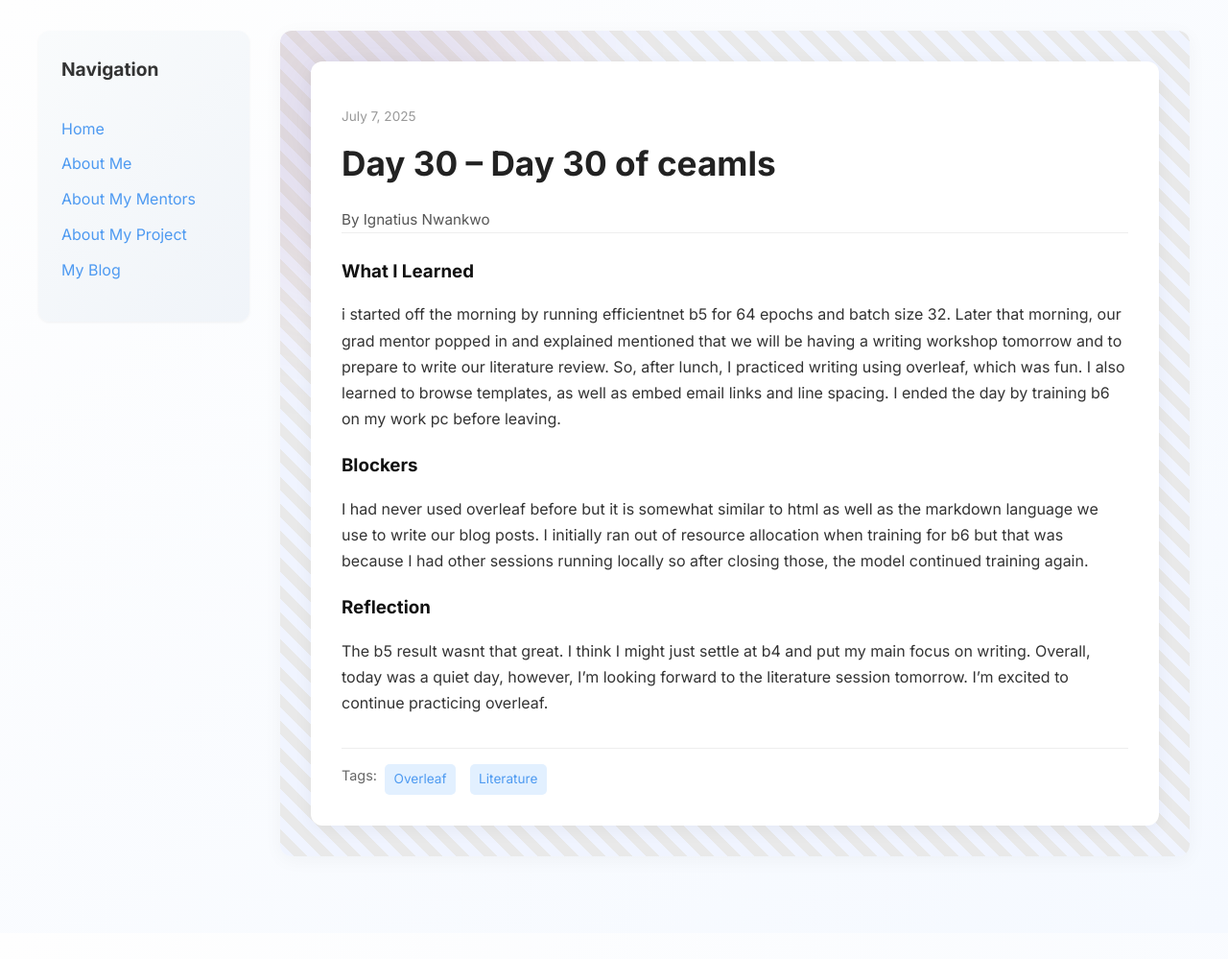
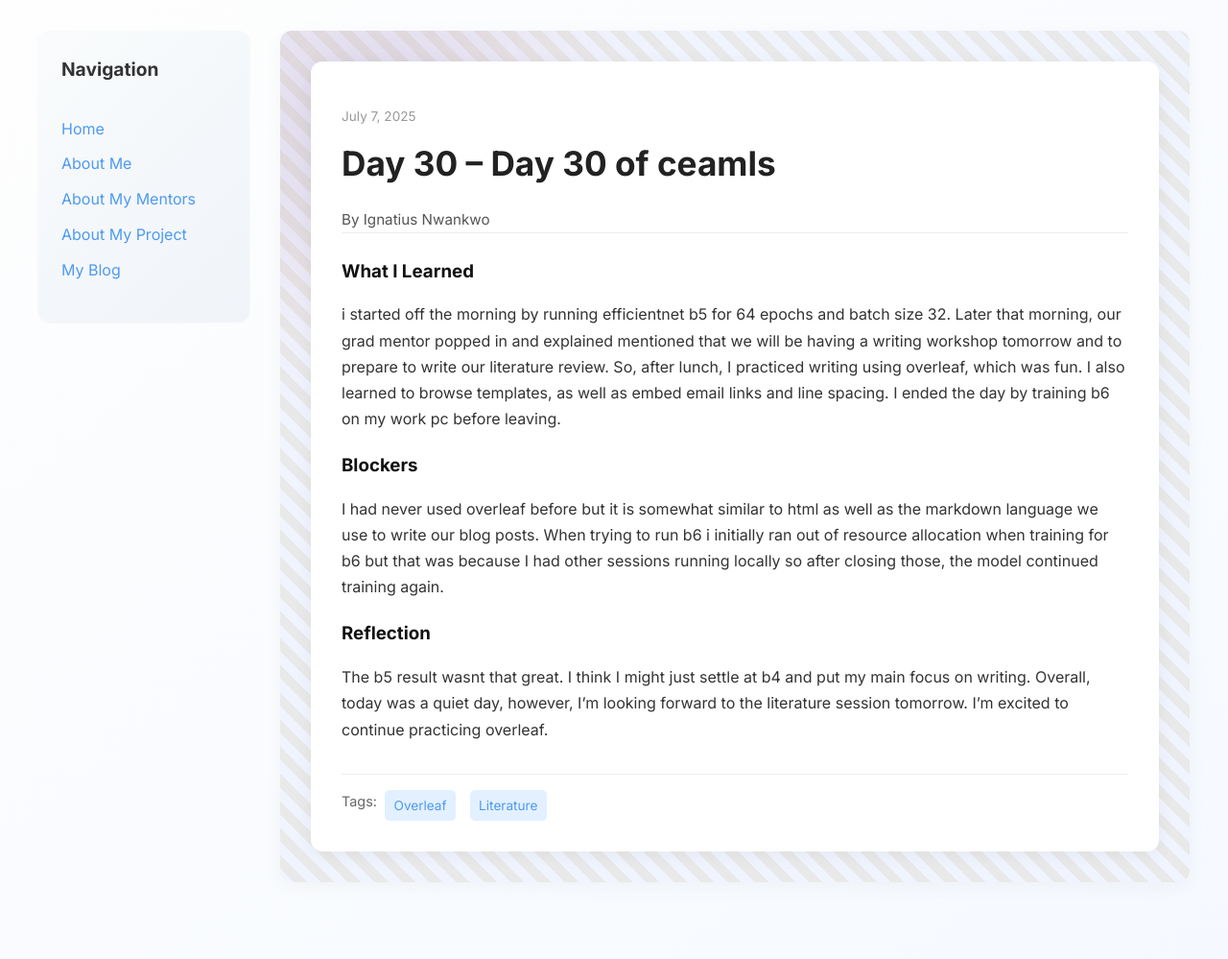
Before and after one commit to toxhi/toxhi.github.io, a Jekyll site: the page built from _posts/2025-07-07-day-30.md, in a window 1280 px wide. Shown: the whole page at 96% size. Built offline with Jekyll 4.4.1, drawn with Linux system fonts in a browser that asks for light colours; before the commit the page ends 972 px from its top, so only the background shows below that.

Commit message:
Update 2025-07-07-day-30.md

```diff
--- a/_posts/2025-07-07-day-30.md
+++ b/_posts/2025-07-07-day-30.md
@@ -10,7 +10,7 @@
  i started off the morning by running efficientnet b5 for 64 epochs and batch size 32. Later that morning, our grad mentor popped in and explained mentioned that we will be having a writing workshop tomorrow and to prepare to write our literature review. So, after lunch, I practiced writing using overleaf, which was fun. I also learned to browse templates, as well as embed email links and line spacing. I ended the day by training b6 on my work pc before leaving.
 
 blockers: |
- I had never used overleaf before but it is somewhat similar to html as well as the markdown language we use to write our blog posts. I initially ran out of resource allocation when training for b6 but that was because I had other sessions running locally so after closing those, the model continued training again.
+ I had never used overleaf before but it is somewhat similar to html as well as the markdown language we use to write our blog posts. When trying to run b6 i initially ran out of resource allocation when training for b6 but that was because I had other sessions running locally so after closing those, the model continued training again.
 
 
 reflection: |
```
